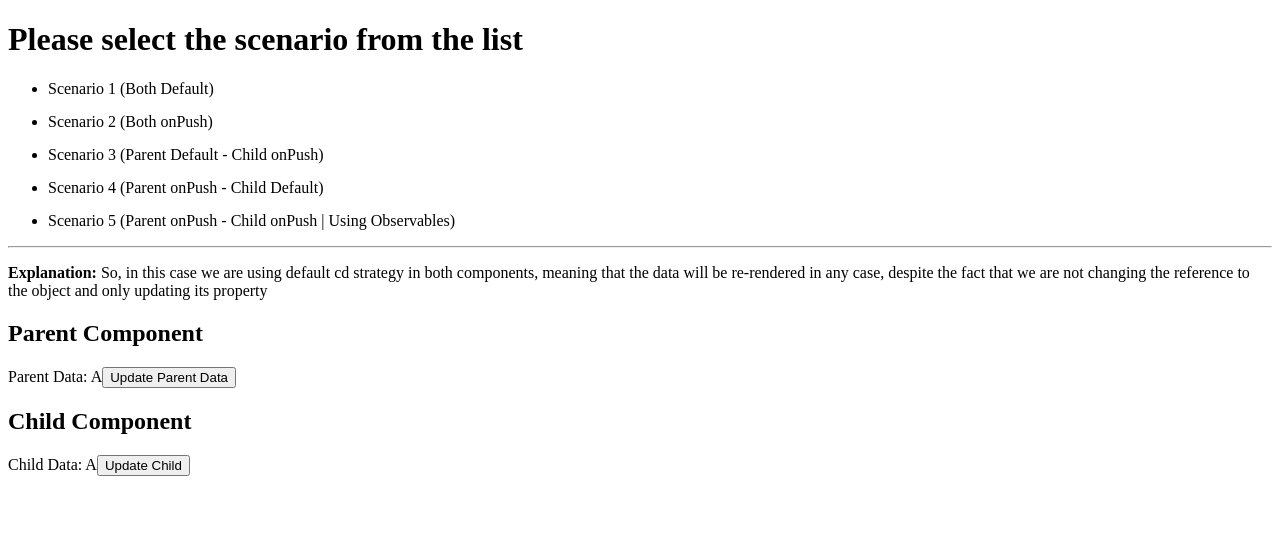
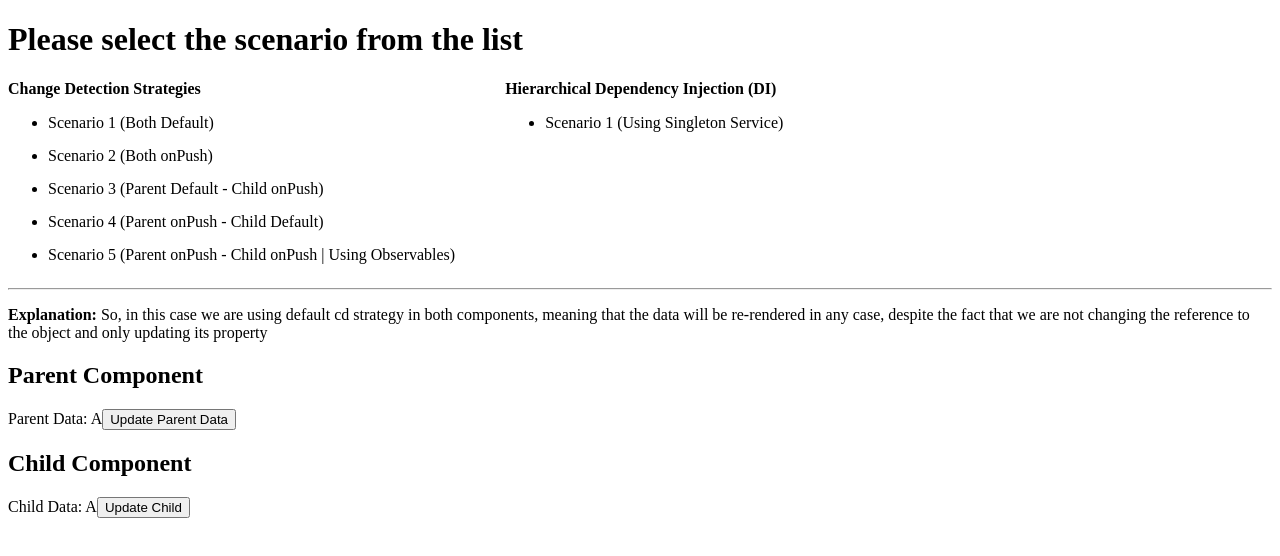
Before and after one commit to Andriameladze/interview-task, an Angular app: page /sc-1 in a window 1280 px wide. Shown: the top 556 px of the page. Built offline with nearby package versions, Linux system fonts and the light colour scheme.

Commit message:
add scenario one for di

```diff
--- a/src/app/app.component.html
+++ b/src/app/app.component.html
@@ -1,17 +1,33 @@
-<div class="scenarios__wrapper">
+<div class="scenarios">
   <h1>Please select the scenario from the list</h1>
 
+  <div class="scenarios__content">
+    <div>
+      <span><b>Change Detection Strategies</b></span>
       <ul>
         <li [routerLink]="['/sc-1']">Scenario 1 (Both Default)</li>
         <li [routerLink]="['/sc-2']">Scenario 2 (Both onPush)</li>
-    <li [routerLink]="['/sc-3']">Scenario 3 (Parent Default - Child onPush)</li>
-    <li [routerLink]="['/sc-4']">Scenario 4 (Parent onPush - Child Default)</li>
+        <li [routerLink]="['/sc-3']">
+          Scenario 3 (Parent Default - Child onPush)
+        </li>
+        <li [routerLink]="['/sc-4']">
+          Scenario 4 (Parent onPush - Child Default)
+        </li>
         <li [routerLink]="['/sc-5']">
           Scenario 5 (Parent onPush - Child onPush | Using Observables)
         </li>
       </ul>
     </div>
 
+    <div>
+      <span><b>Hierarchical Dependency Injection (DI)</b></span>
+      <ul>
+        <li [routerLink]="['/di-1']">Scenario 1 (Using Singleton Service)</li>
+      </ul>
+    </div>
+  </div>
+</div>
+
 <hr />
 
 <router-outlet></router-outlet>
--- a/src/app/app.component.scss
+++ b/src/app/app.component.scss
@@ -1,4 +1,4 @@
-.scenarios__wrapper {
+.scenarios {
   ul {
     display: flex;
     flex-direction: column;
@@ -12,4 +12,9 @@
       color: red;
     }
   }
+
+  &__content {
+    display: flex;
+    gap: 50px;
+  }
 }
--- a/src/app/app.routes.ts
+++ b/src/app/app.routes.ts
@@ -36,4 +36,11 @@ export const routes: Routes = [
         './components/scenario-5/sc-five-parent/sc-five-parent.component'
       ).then((m) => m.ScFiveParentComponent),
   },
+  {
+    path: 'di-1',
+    loadComponent: () =>
+      import(
+        './dependency-injection/components/di-sc-1/di-one-parent/di-one-parent.component'
+      ).then((m) => m.DiOneParentComponent),
+  },
 ];
```
Lines whose indentation alone changed are shown as unchanged.
